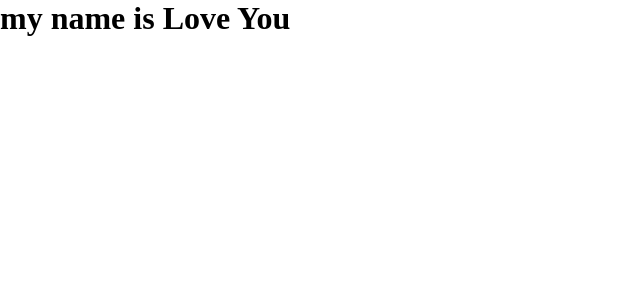
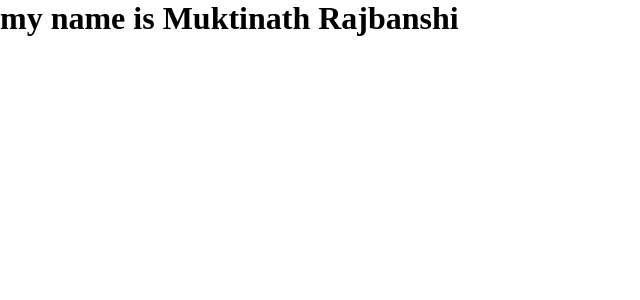
Before and after one commit to muktinathrajbanshi/ReactTutorial, a React (Create React App) app: page / in a window 1280 px wide. Shown: the top 300 px of the page, without its empty margins (0-640 px from the left). Built offline with nearby package versions, Linux system fonts and the light colour scheme; a web font is replaced by a local one.

Commit message:
useContext Hook in React

```diff
--- a/src/App.jsx
+++ b/src/App.jsx
@@ -7,8 +7,8 @@ const LastName = createContext();
 const App = () => {
     return (
         <>
-        <FirstName.Provider value={"Love"}>
-        <LastName.Provider value={"You"}>
+        <FirstName.Provider value={"Muktinath"}>
+        <LastName.Provider value={"Rajbanshi"}>
         <ComA />
          </LastName.Provider>
         </FirstName.Provider>
--- a/src/ComB.jsx
+++ b/src/ComB.jsx
@@ -1,8 +1,15 @@
-import React from "react";
-import ComC from "./ComC"
+import React, { useContext } from "react";
+
+import {FirstName, LastName} from "./App";
 
 const ComB = () => {
-    return <ComC />
+
+const fname = useContext(FirstName);
+const lname = useContext(LastName);
+
+    return(
+        <h1> my name is {fname} {lname} </h1>
+    );
 };
 
 export default ComB;
```
